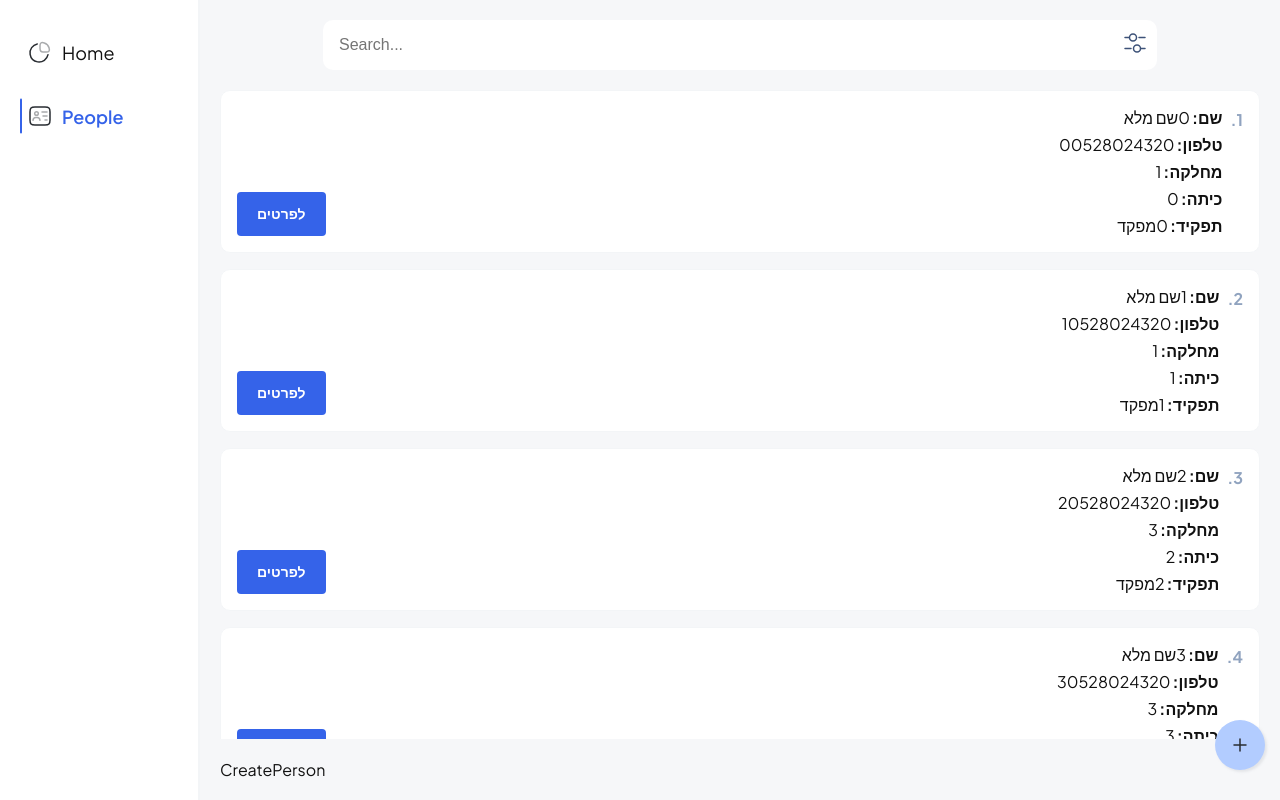
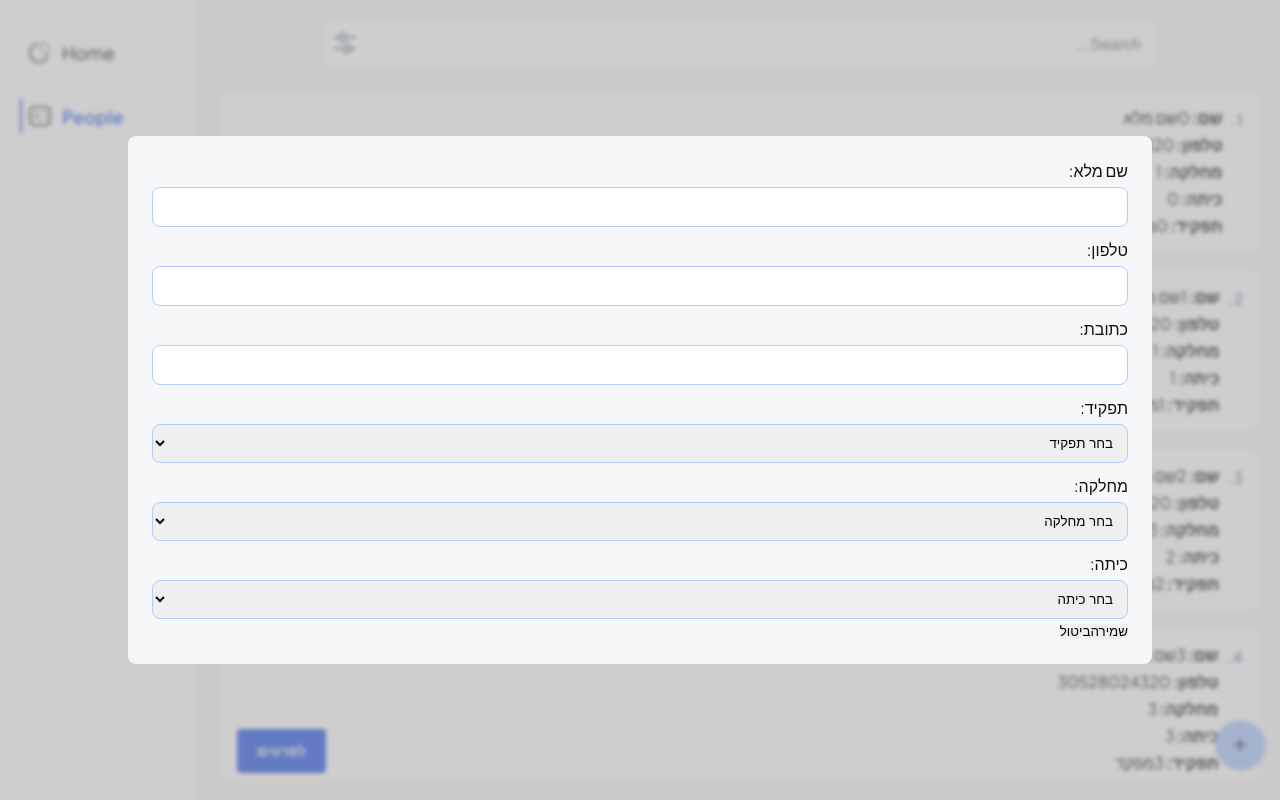
Before and after one commit to yarinmatmoni/Personnel-management, a React (Vite) app: page /#/people/create in a window 1280 px wide. Built offline with nearby package versions, Linux system fonts and the light colour scheme.

Commit message:
createPerson component - basic form

```diff
--- a/src/components/CreatePerson.tsx
+++ b/src/components/CreatePerson.tsx
@@ -1,3 +1,62 @@
+import { Modal } from "./index";
+import { peopleService } from "../services/people.service";
+
 export const CreatePerson = () => {
-  return <div>CreatePerson</div>;
+  return (
+    <Modal>
+      <form className="create-person">
+        <div className="form-item">
+          <label htmlFor="fullName">שם מלא:</label>
+          <input type="text" name="fullName" id="fullName" />
+        </div>
+        <div className="form-item">
+          <label htmlFor="phoneNumber">טלפון:</label>
+          <input type="tel" name="phoneNumber" id="phoneNumber" />
+        </div>
+        <div className="form-item">
+          <label htmlFor="address">כתובת:</label>
+          <input type="text" name="address" id="address" />
+        </div>
+        <div className="form-item">
+          <label htmlFor="role">תפקיד:</label>
+          <select name="role" id="role">
+            <option value="" disabled selected>
+              בחר תפקיד
+            </option>
+            {peopleService.getRoleOptions().map((role, index) => (
+              <option key={`${role}_${index}`} value={role}>
+                {role}
+              </option>
+            ))}
+          </select>
+        </div>
+        <div className="form-item">
+          <label htmlFor="division">מחלקה:</label>
+          <select name="division" id="division">
+            <option value="" disabled selected>
+              בחר מחלקה
+            </option>
+            {peopleService.getDivisionOptions().map((division, index) => (
+              <option key={`${division}_${index}`} value={division}>
+                {division}
+              </option>
+            ))}
+          </select>
+        </div>
+        <div className="form-item">
+          <label htmlFor="class">כיתה:</label>
+          <select name="class" id="class">
+            <option value="" disabled selected>
+              בחר כיתה
+            </option>
+            {peopleService.getClassOptions().map((classOption, index) => (
+              <option key={`${classOption}_${index}`} value={classOption}>
+                {classOption}
+              </option>
+            ))}
+          </select>
+        </div>
+      </form>
+    </Modal>
+  );
 };
--- /dev/null
+++ b/src/components/Modal.tsx
@@ -0,0 +1,17 @@
+import { useNavigate } from "react-router-dom";
+
+export const Modal = ({ children }: { children: React.ReactNode }) => {
+  const navigate = useNavigate();
+
+  return (
+    <div className="modal">
+      <div className="modal-container">
+        {children}
+        <div className="options">
+          <button>שמירה</button>
+          <button onClick={() => navigate(-1)}>ביטול</button>
+        </div>
+      </div>
+    </div>
+  );
+};
--- a/src/components/index.ts
+++ b/src/components/index.ts
@@ -4,5 +4,14 @@ import { Hamburger } from "./Hamburger";
 import { PeopleContainer } from "./PeopleContainer";
 import { Person } from "./Person";
 import { CreatePerson } from "./CreatePerson";
+import { Modal } from "./Modal";
 
-export { Header, Filter, Hamburger, PeopleContainer, Person, CreatePerson };
+export {
+  Header,
+  Filter,
+  Hamburger,
+  PeopleContainer,
+  Person,
+  CreatePerson,
+  Modal,
+};
--- a/src/services/people.service.ts
+++ b/src/services/people.service.ts
@@ -7,6 +7,18 @@ const STORAGE_KEY = "people";
 const getPeople = async () => {
   const people: PersonType[] = await storageService.query(STORAGE_KEY);
   return people;
+};
+
+const getRoleOptions = () => {
+  return ['מ"פ', 'סמ"פ', 'מ"מ', "סמל", 'מ"כ'];
+};
+
+const getDivisionOptions = () => {
+  return ["סגל", "מחלקה 1", "מחלקה 2", "מחלקה 3"];
+};
+
+const getClassOptions = () => {
+  return ["כיתה א", "כיתה ב", "כיתה ג"];
 };
 
 //Private functions
@@ -45,4 +57,9 @@ const _cratePerson = (index: number): PersonType => {
 
 _crateDemoData();
 
-export const peopleService = { getPeople };
+export const peopleService = {
+  getPeople,
+  getRoleOptions,
+  getDivisionOptions,
+  getClassOptions,
+};
--- a/src/styles/base/_layout.scss
+++ b/src/styles/base/_layout.scss
@@ -10,6 +10,7 @@
     background-color: $bg-color;
     padding: 10px 20px;
     height: calc(100vh - $header-mobile-h);
+    direction: rtl;
   }
 
   @include tablet-layout {
--- /dev/null
+++ b/src/styles/components/_createPerson.scss
@@ -0,0 +1,20 @@
+.create-person {
+  display: grid;
+  gap: 12px;
+
+  .form-item {
+    display: grid;
+    gap: 6px;
+
+    label {
+      font-size: 16px;
+    }
+
+    input,
+    select {
+      padding: 10px;
+      border-radius: 8px;
+      border: 1px solid $light-blue-color;
+    }
+  }
+}
--- a/src/styles/components/_header.scss
+++ b/src/styles/components/_header.scss
@@ -6,7 +6,7 @@
   display: flex;
   align-items: center;
   padding: 10px 20px;
-  z-index: 1;
+  z-index: 2;
 
   .nav-links {
     background-color: $bg-white-color;
--- /dev/null
+++ b/src/styles/components/_modal.scss
@@ -0,0 +1,21 @@
+.modal {
+  background-color: $bg-dark-color;
+  backdrop-filter: blur(2px);
+  position: absolute;
+  height: 100vh;
+  width: 100vw;
+  left: 0;
+  top: 0;
+  z-index: 2;
+
+  .modal-container {
+    background-color: $bg-color;
+    position: absolute;
+    top: 50%;
+    left: 50%;
+    transform: translate(-50%, -50%);
+    padding: 24px;
+    border-radius: 8px;
+    width: 80vw;
+  }
+}
--- a/src/styles/components/_peopleContainer.scss
+++ b/src/styles/components/_peopleContainer.scss
@@ -2,5 +2,4 @@
   overflow: auto;
   display: grid;
   gap: 16px;
-  direction: rtl;
 }
--- a/src/styles/main.scss
+++ b/src/styles/main.scss
@@ -12,6 +12,8 @@
 @import "./components/hamburger";
 @import "./components/peopleContainer";
 @import "./components/person";
+@import "./components/createPerson";
+@import "./components/modal";
 
 //PAGES
 @import "./pages/people";
--- a/src/styles/setup/_variables.scss
+++ b/src/styles/setup/_variables.scss
@@ -10,6 +10,7 @@ $max-width-d: 834px;
 //COLORS
 $bg-white-color: #ffffff;
 $bg-color: #f6f7f9;
+$bg-dark-color: #97979778;
 
 $border-color: #f3f5f7;
 
```
